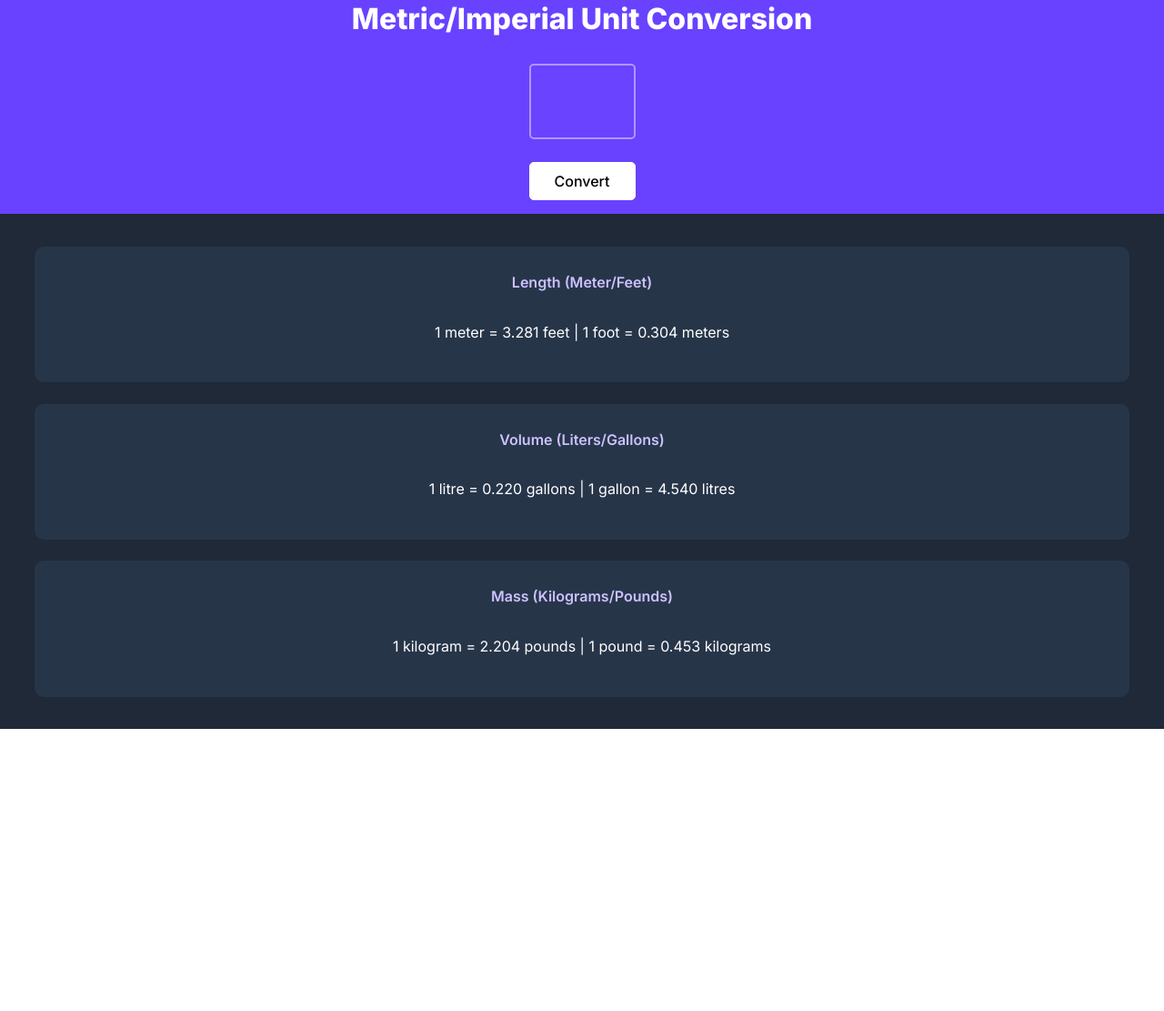
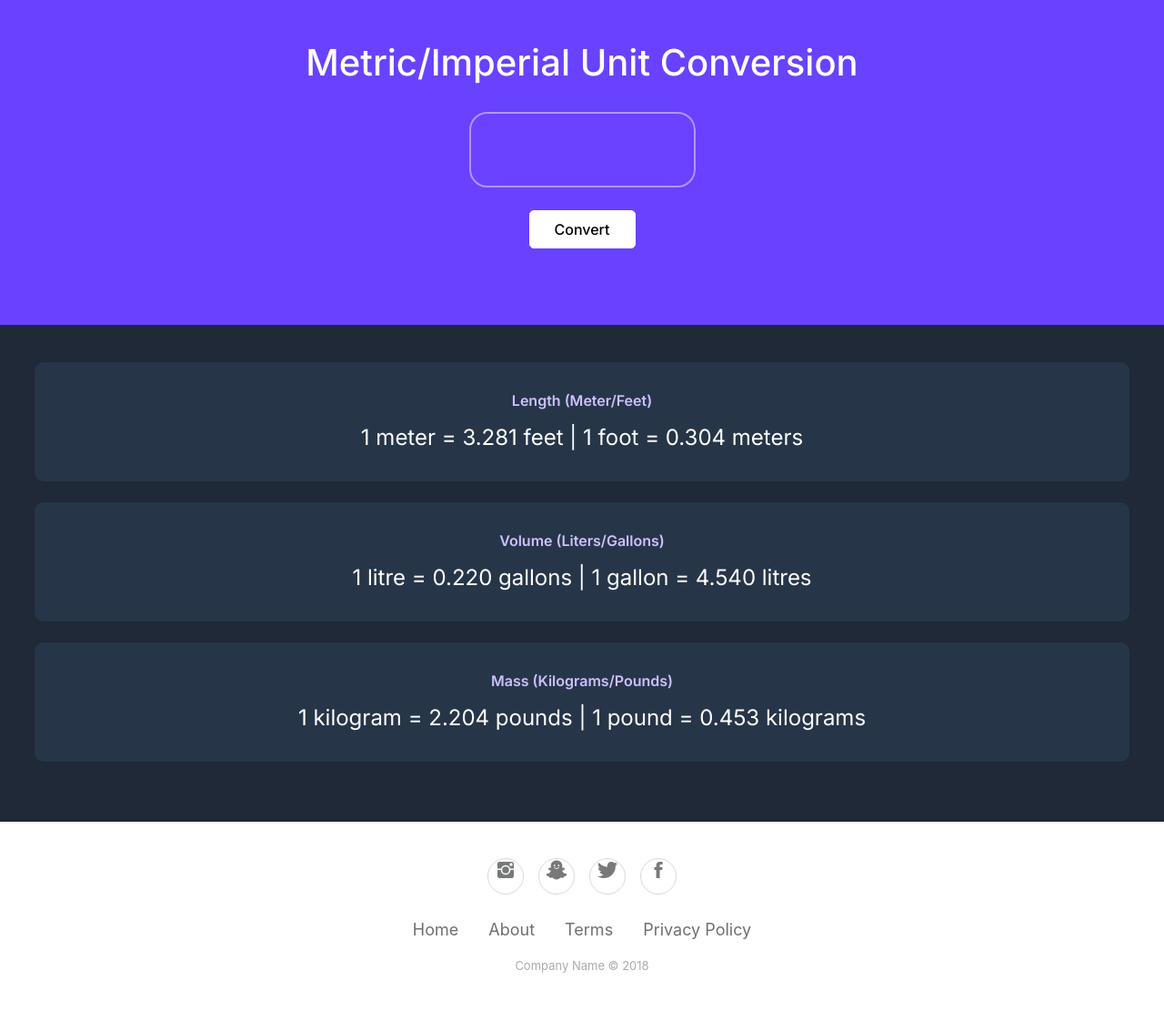
Before and after one commit to anubhav1206/unit-converter, a website built with Vite: page index.html in a window 1280 px wide. Shown: the part 20-1131 px from the top of the page at 91% size. Before the commit the page ends 864 px from the top, so only its background shows below. Built offline with nearby package versions, Linux system fonts and the light colour scheme.

Commit message:
footerhas been added

```diff
--- a/index.css
+++ b/index.css
@@ -2,32 +2,31 @@ body {
   margin: 0;
 }
 
-#heading1{
+#heading1 {
   display: block;
   text-align: center;
-    color: #FFFFFF;
+  color: #ffffff;
   margin-bottom: 30px;
-    font-family: 'Inter', sans-serif;
+  font-family: "Inter", sans-serif;
 }
 
-#input-field{
+#input-field {
   text-decoration: none;
   display: block;
   margin-left: auto;
   margin-right: auto;
   text-align: center;
-    background-color: #6943FF;
+  background-color: #6943ff;
   color: #ffffff;
-    border: 2px solid #B295FF;
-    border-radius: 5px;
+  border: 2px solid #b295ff;
+  border-radius: 20px;
   margin-bottom: 25px;
   font-weight: bolder;
   font-size: 24.4px;
-    font-family: 'Inter', sans-serif;
-
+  font-family: "Inter", sans-serif;
 }
 
-#btn-convert{
+#btn-convert {
   display: block;
   margin-left: auto;
   margin-right: auto;
@@ -36,82 +35,77 @@ body {
   border-radius: 5px;
   margin-bottom: 34px;
   font-weight: 500;
-    font-family: 'Inter', sans-serif;
-
+  font-family: "Inter", sans-serif;
 }
 
-#btn-convert:hover{
+#btn-convert:hover {
   transition: ease-in-out;
   background-color: hsl(252, 100%, 63%);
   color: white;
 }
 
-#main{
+#main {
+  position: -webkit-sticky;
+  position: sticky;
+  top: 0;
   background-color: hsl(252, 100%, 63%);
-    padding-top: 2px;
-    padding-bottom: 2px;
-    margin-bottom: 30px;
+  padding-top: 65px;
+  padding-bottom: 50px;
+  margin-bottom: 25px;
 }
 
-#dark{
-    padding-top: 36px;
-    padding-bottom: 35.43px;
-    background-color: #1F2937;
+#dark {
+  padding-top: 67px;
+  padding-bottom: 130.43px;
+  background-color: #1f2937;
   margin-bottom: -5%;
   margin-top: -4%;
-
-
 }
 
-#length{
+#length {
   padding-top: 30px;
   text-align: center;
-    color: #CCC1FF;
+  color: #ccc1ff;
   padding-bottom: 50px;
   font-weight: 600;
-    font-family: 'Inter', sans-serif;
-
+  font-family: "Inter", sans-serif;
 }
 
-#volume{
+#volume {
   text-align: center;
   padding-top: 30px;
   padding-bottom: 50px;
-    color: #CCC1FF;
+  color: #ccc1ff;
   font-weight: 600;
-    font-family: 'Inter', sans-serif;
+  font-family: "Inter", sans-serif;
 }
 
-#mass{
+#mass {
   padding-top: 30px;
   padding-bottom: 50px;
   text-align: center;
-    color: #CCC1FF;
+  color: #ccc1ff;
   font-weight: 600;
-    font-family: 'Inter', sans-serif;
+  font-family: "Inter", sans-serif;
 }
 
-.container-l{
-
+.container-l {
   margin-left: 3%;
   margin-right: 3%;
   border-radius: 10px;
   background-color: #273549;
   margin-bottom: 23.43px;
-
 }
 
-.container-v{
-
+.container-v {
   margin-left: 3%;
   margin-right: 3%;
   border-radius: 10px;
   background-color: #273549;
   margin-bottom: 23.43px;
-
 }
 
-.container-m    {
+.container-m {
   margin-left: 3%;
   margin-right: 3%;
   border-radius: 10px;
@@ -120,49 +114,118 @@ body {
 }
 
 /* HOVERS */
-.container-l:hover{
+
+.container-l:hover {
   transition: ease-in-out;
-    background-color: #1F2937;
+  background-color: #1f2937;
 }
 
-.container-v:hover{
+.container-v:hover {
   transition: ease-in-out;
-    background-color: #1F2937;
+  background-color: #1f2937;
 }
 
-.container-m:hover{
+.container-m:hover {
   transition: ease-in-out;
-    background-color: #1F2937;
+  background-color: #1f2937;
 }
 
-
-
-#resultLength{
+#resultLength {
   color: white;
   text-align: center;
   margin-top: -3%;
   padding-top: 1px;
   padding-bottom: 25px;
   font-weight: 400;
-    font-family: 'Inter', sans-serif;
+  font-family: "Inter", sans-serif;
 }
 
-#resultVolume{
+#resultVolume {
   color: white;
   text-align: center;
   margin-top: -3%;
   padding-top: 1px;
   padding-bottom: 25px;
   font-weight: 400;
-    font-family: 'Inter', sans-serif;
+  font-family: "Inter", sans-serif;
 }
 
-#resultMass{
+#resultMass {
   color: white;
   text-align: center;
   margin-top: -3%;
   padding-top: 1px;
   padding-bottom: 25px;
   font-weight: 400;
-    font-family: 'Inter', sans-serif;
+  font-family: "Inter", sans-serif;
 }
+
+#resultLength:hover {
+  transition: ease-in-out;
+  color: #6943ff;
+}
+
+#resultVolume:hover {
+  transition: ease-in-out;
+  color: #6943ff;
+}
+
+.footer-basic {
+  padding: 40px 0;
+  background-color: #ffffff;
+  color: #4b4c4d;
+}
+
+.footer-basic ul {
+  padding: 0;
+  list-style: none;
+  text-align: center;
+  font-size: 18px;
+  line-height: 1.6;
+  margin-bottom: 0;
+}
+
+.footer-basic li {
+  padding: 0 10px;
+}
+
+.footer-basic ul a {
+  color: inherit;
+  text-decoration: none;
+  opacity: 0.8;
+}
+
+.footer-basic ul a:hover {
+  opacity: 1;
+}
+
+.footer-basic .social {
+  text-align: center;
+  padding-bottom: 25px;
+}
+
+.footer-basic .social > a {
+  font-size: 24px;
+  width: 40px;
+  height: 40px;
+  line-height: 40px;
+  display: inline-block;
+  text-align: center;
+  border-radius: 50%;
+  border: 1px solid #ccc;
+  margin: 0 8px;
+  color: inherit;
+  opacity: 0.75;
+}
+
+.footer-basic .social > a:hover {
+  opacity: 0.9;
+}
+
+.footer-basic .copyright {
+  margin-top: 15px;
+  text-align: center;
+  font-size: 13px;
+  color: #aaa;
+  margin-bottom: 0;
+}
--- a/index.html
+++ b/index.html
@@ -1,31 +1,70 @@
 <html>
+
 <head>
     <link rel="stylesheet" href="https://cdnjs.cloudflare.com/ajax/libs/normalize/8.0.1/normalize.css">
     <link rel="stylesheet" href="index.css">
     <link rel="preconnect" href="https://fonts.googleapis.com">
     <link rel="preconnect" href="https://fonts.gstatic.com" crossorigin>
+
+    <link rel="stylesheet" href="https://use.fontawesome.com/releases/v5.15.3/css/all.css" integrity="sha384-qnkZw6N0zPqrGKgiXvZdHsiN6mTOZ6hpYi+2hxMk8H2lZ+RUksdQRV9Xvyy4KsQ/" crossorigin="anonymous">
     <link href="https://fonts.googleapis.com/css2?family=Inter:wght@400;500;600;800&display=swap" rel="stylesheet">
+
+
+    <link rel="stylesheet" href="https://cdnjs.cloudflare.com/ajax/libs/twitter-bootstrap/4.1.3/css/bootstrap.min.css">
+    <link rel="stylesheet" href="https://cdnjs.cloudflare.com/ajax/libs/ionicons/2.0.1/css/ionicons.min.css">
+
+
 </head>
+
 <body>
     <div id="main">
-            <div id="heading1"><h1>Metric/Imperial Unit Conversion</h1></div>
-            <div ><input id="input-field" type="number" onKeyPress="if(this.value.length==3) return false;" style="width: 117px; height: 83px;"></div>
-            <div><button id="btn-convert" style="width: 117px; height: 42px;">Convert</button></div></div></div>
+        <div id="heading1">
+            <h1>Metric/Imperial Unit Conversion</h1>
+        </div>
+
+        <div><input id="input-field" type="number" onKeyPress="if(this.value.length==3) return false;" style="width: 249px; height: 83px;"></div>
+        <div><button id="btn-convert" style="width: 117px; height: 42px;">Convert</button></div>
+    </div>
+    </div>
     <div id="dark">
         <div class="container-l">
             <div id="length">Length (Meter/Feet)</div>
-                    <div id="resultLength"><h4 style="font-weight: 400">1 meter = 3.281 feet | 1 foot = 0.304 meters</h4></div>
+            <div id="resultLength">
+                <h4 style="font-weight: 400">1 meter = 3.281 feet | 1 foot = 0.304 meters</h4>
+            </div>
         </div>
         <div class="container-v">
             <div id="volume">Volume (Liters/Gallons)</div>
-                    <div id="resultVolume"><h4 style="font-weight: 400">1 litre = 0.220 gallons | 1 gallon = 4.540 litres</h4></div>
+            <div id="resultVolume">
+                <h4 style="font-weight: 400">1 litre = 0.220 gallons | 1 gallon = 4.540 litres</h4>
+            </div>
         </div>
         <div class="container-m">
             <div id="mass">Mass (Kilograms/Pounds)</div>
-                    <div id="resultMass"><h4 style="font-weight: 400">1 kilogram = 2.204 pounds | 1 pound = 0.453 kilograms</h4></div>
+            <div id="resultMass">
+                <h4 style="font-weight: 400">1 kilogram = 2.204 pounds | 1 pound = 0.453 kilograms</h4>
+            </div>
         </div>
     </div>
 
+
+    <div class="footer-basic">
+        <footer>
+            <div class="social"><a href="#"><i class="icon ion-social-instagram"></i></a><a href="#"><i class="icon ion-social-snapchat"></i></a><a href="#"><i class="icon ion-social-twitter"></i></a><a href="#"><i class="icon ion-social-facebook"></i></a></div>
+            <ul class="list-inline">
+                <li class="list-inline-item"><a href="#">Home</a></li>
+                <li class="list-inline-item"><a href="#">About</a></li>
+                <li class="list-inline-item"><a href="#">Terms</a></li>
+                <li class="list-inline-item"><a href="#">Privacy Policy</a></li>
+            </ul>
+            <p class="copyright">Company Name © 2018</p>
+        </footer>
+    </div>
+    <script src="https://cdnjs.cloudflare.com/ajax/libs/jquery/3.2.1/jquery.min.js"></script>
+    <script src="https://cdnjs.cloudflare.com/ajax/libs/twitter-bootstrap/4.1.3/js/bootstrap.bundle.min.js"></script>
+
+
     <script src="index.js"></script>
 </body>
+
 </html>
```
Lines whose indentation alone changed are shown as unchanged.
